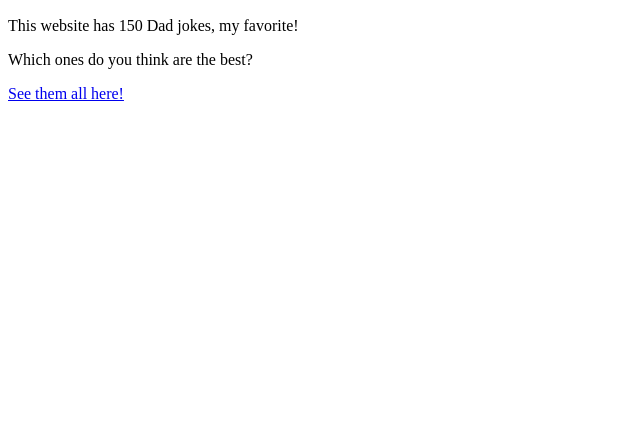
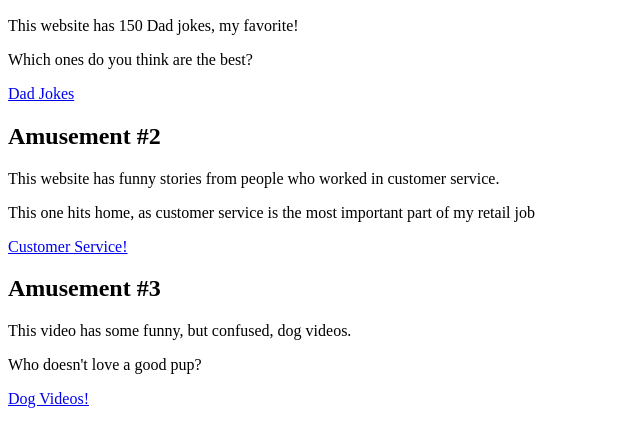
Before and after one commit to johnlatzer/johnlatzer.github.io, a plain HTML site: page bacs200/amuse.html in a window 1280 px wide. Shown: the part 434-858 px from the top of the page, without its empty margins (0-640 px from the left). Before the commit the page ends 800 px from the top, so only its background shows below. Drawn offline with Linux system fonts and the light colour scheme.

Commit message:
Add files via upload

```diff
--- a/bacs200/amuse.html
+++ b/bacs200/amuse.html
@@ -13,7 +13,16 @@
         <h2>Amusement #1</h2>
         <p>This website has 150 Dad jokes, my favorite! </p>
         <p>Which ones do you think are the best? </p>
-        <p><a href="https://bestlifeonline.com/dad-jokes-so-bad-theyre-actually-hilarious/">See them all here!</a></p>
+        <p><a href="https://bestlifeonline.com/dad-jokes-so-bad-theyre-actually-hilarious/">Dad Jokes</a></p>
 
+        <h2>Amusement #2</h2>
+        <p>This website has funny stories from people who worked in customer service. </p>
+        <p>This one hits home, as customer service is the most important part of my retail job </p>
+        <p><a href="https://notalwaysright.com/tag/customer-service/">Customer Service!</a></p>
+
+        <h2>Amusement #3</h2>
+        <p>This video has some funny, but confused, dog videos. </p>
+        <p>Who doesn't love a good pup? </p>
+        <p><a href="https://www.google.com/url?sa=t&rct=j&q=&esrc=s&source=web&cd=&cad=rja&uact=8&ved=2ahUKEwjfn7a4jfbyAhVYop4KHasSBAIQtwJ6BAgOEAM&url=https%3A%2F%2Fwww.youtube.com%2Fwatch%3Fv%3DL2ZxBtC9DjQ&usg=AOvVaw0nwGvdhpeMIor2GKtXHkTp">Dog Videos!</a></p>
     </body>
 </html>
```
